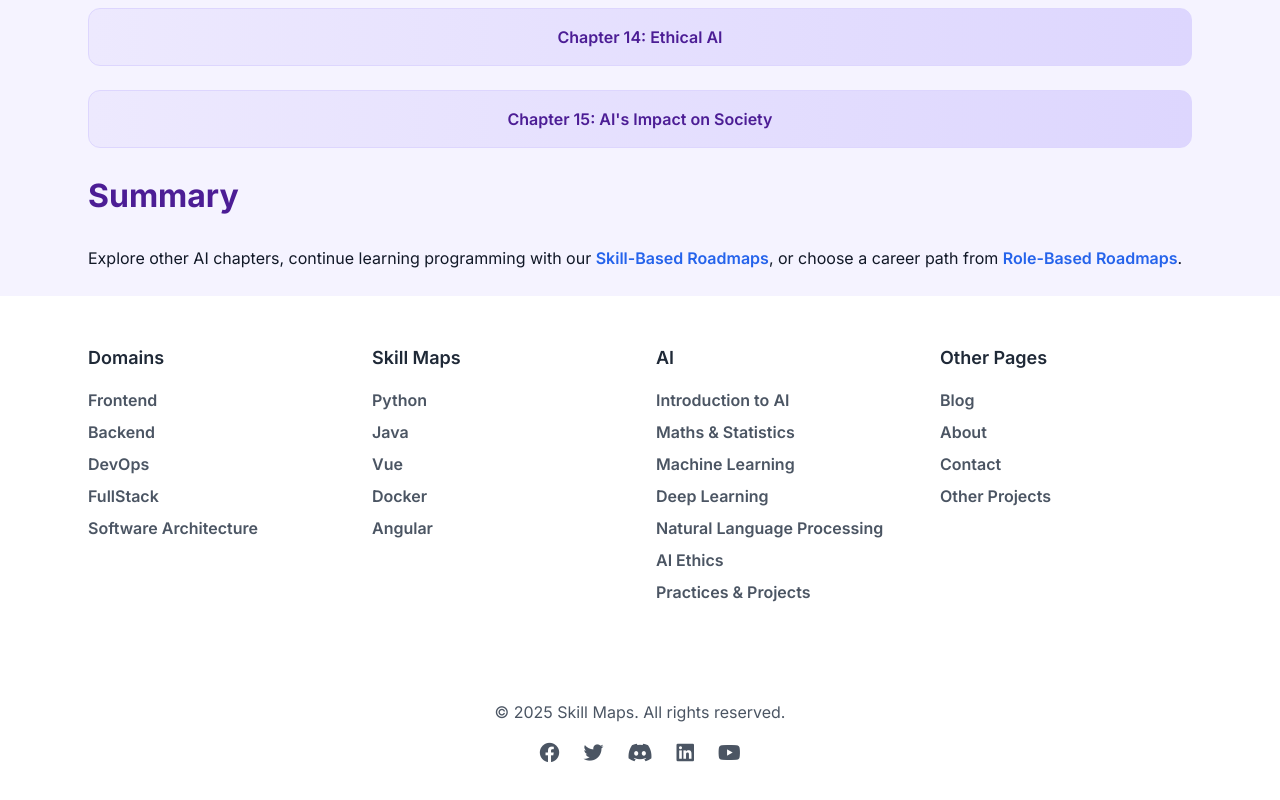
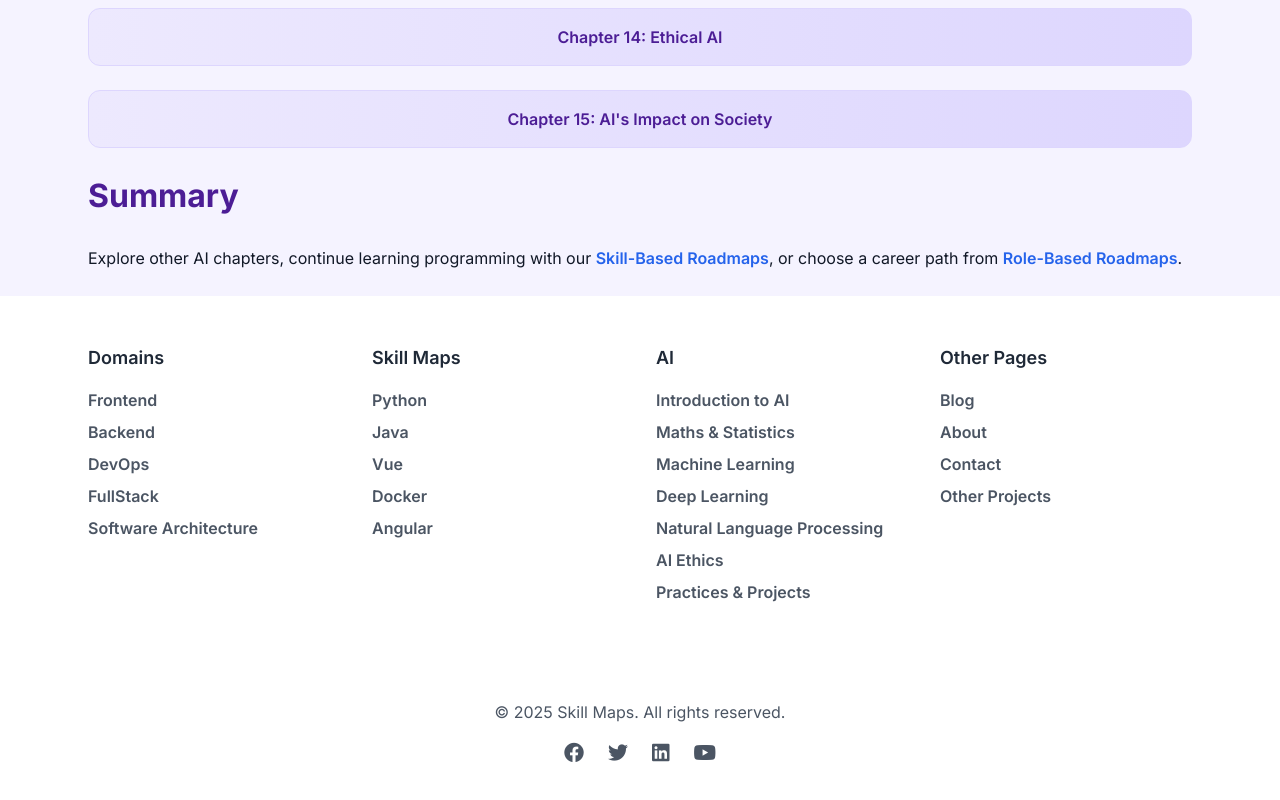
Before and after one commit to CSwebD/skill-maps.com, a website: page ai/ai_ethics.html in a window 1280 px wide. Shown: the part 1333-2133 px from the top of the page. Drawn offline with nearby package versions, Linux system fonts and the light colour scheme.

Commit message:
Add files via upload

```diff
--- a/ai/footer.html
+++ b/ai/footer.html
@@ -55,7 +55,6 @@
         <div class="flex justify-center space-x-6 mb-4">
           <a href="https://www.facebook.com/groups/skillmaps/" class="text-gray-600 hover:text-gray-800"><i class="fab fa-facebook fa-lg"></i></a>
           <a href="https://x.com/SkillMapsCom" class="text-gray-600 hover:text-gray-800"><i class="fab fa-twitter fa-lg"></i></a>
-          <a href="https://discord.com/invite/QnBUjtpT" class="text-gray-600 hover:text-gray-800"><i class="fab fa-discord fa-lg"></i></a>
           <a href="https://www.linkedin.com/company/104516478/admin/dashboard/" class="text-gray-600 hover:text-gray-800"><i class="fab fa-linkedin fa-lg"></i></a>
           <a href="https://www.youtube.com/channel/UCCM1SLARq4kiJ_1Qr6F3msQ" class="text-gray-600 hover:text-gray-800"><i class="fab fa-youtube fa-lg"></i></a>
         </div>
```
